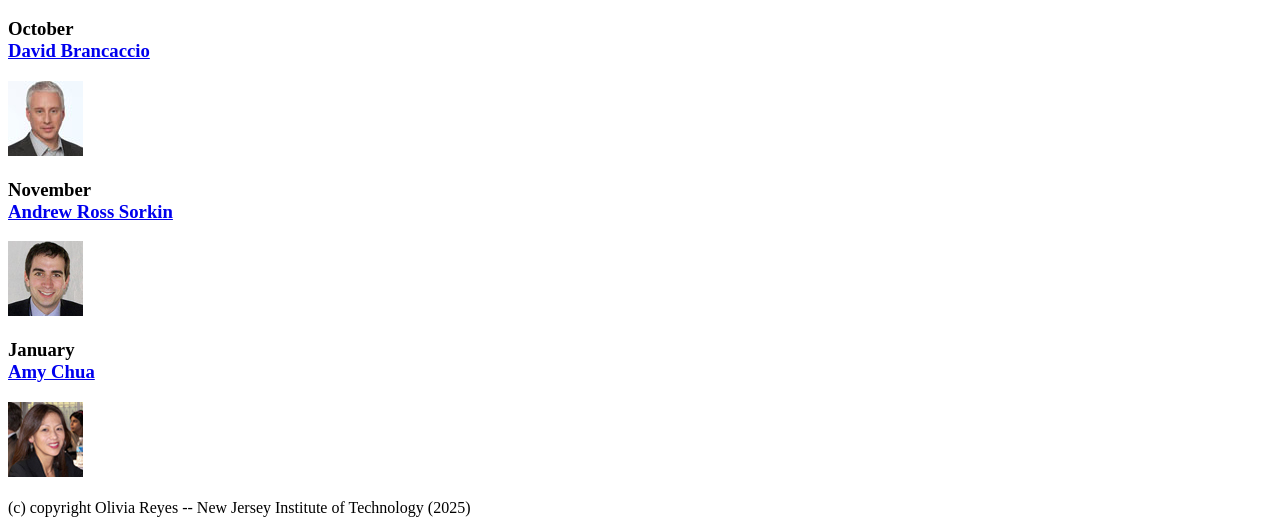
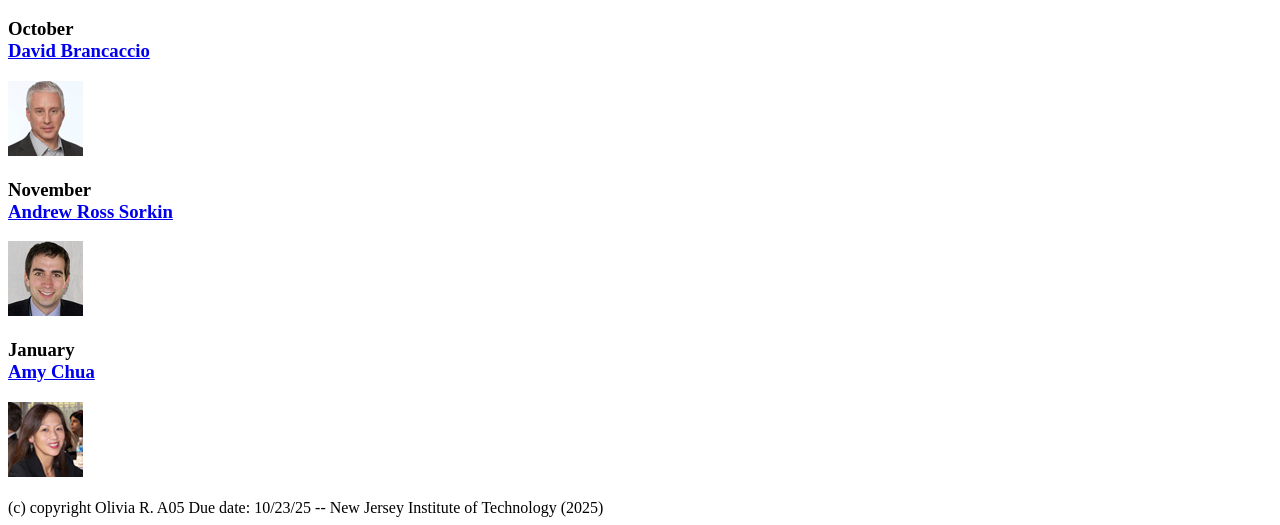
Before and after one commit to or84-cloud/A05, a plain HTML site: page index.html in a window 1280 px wide. Shown: the part 511-1036 px from the top of the page. Drawn offline with Linux system fonts and the light colour scheme.

Commit message:
Feature: Added due date in footer.

```diff
--- a/index.html
+++ b/index.html
@@ -36,7 +36,7 @@
 	</main>
     <br>
 	<footer>
-		(c) copyright Olivia Reyes -- New Jersey Institute of Technology (2025)
+		(c) copyright Olivia R. A05 Due date: 10/23/25 -- New Jersey Institute of Technology (2025)
 	</footer>
 </body>
 </html>
```
